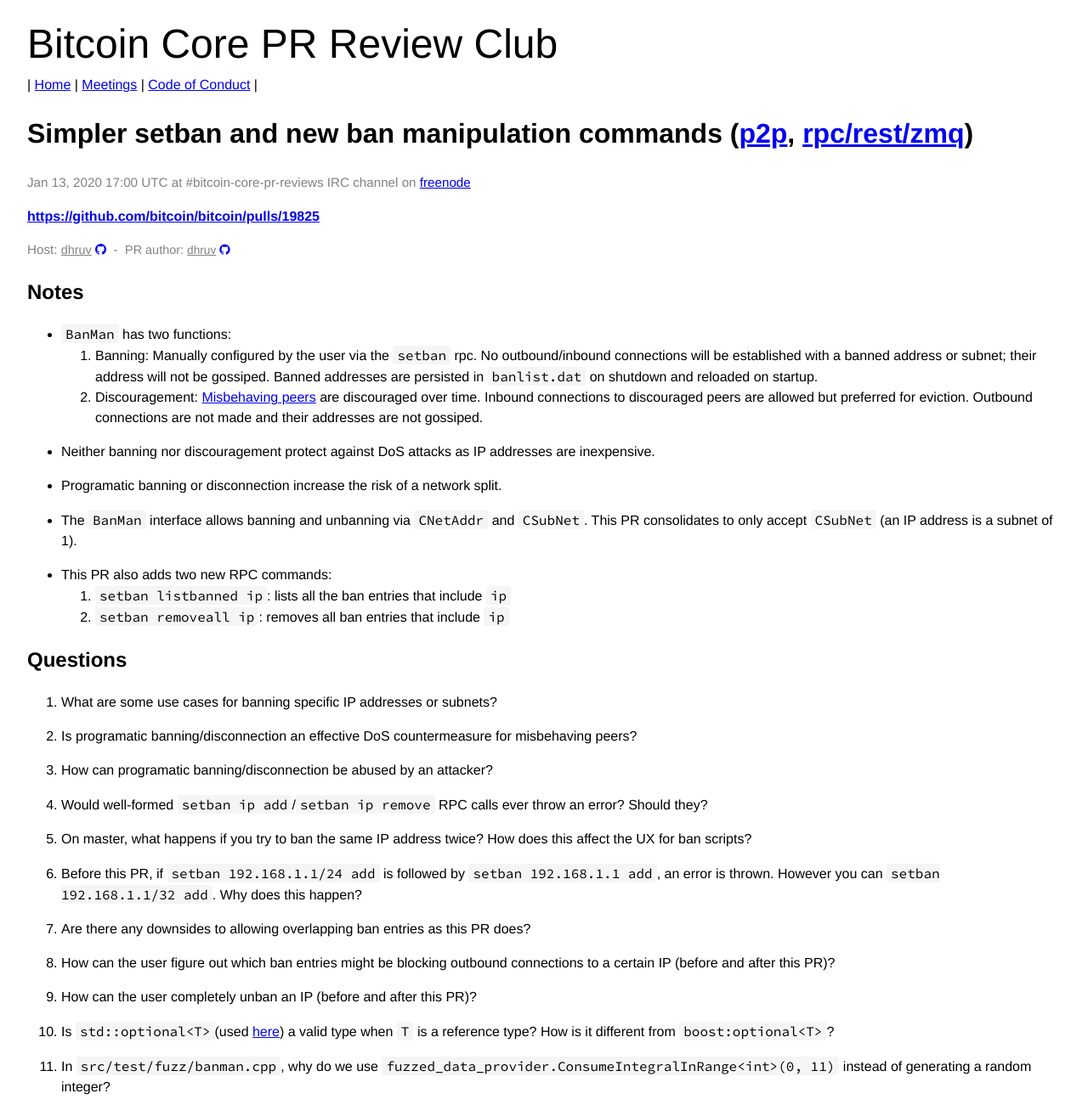
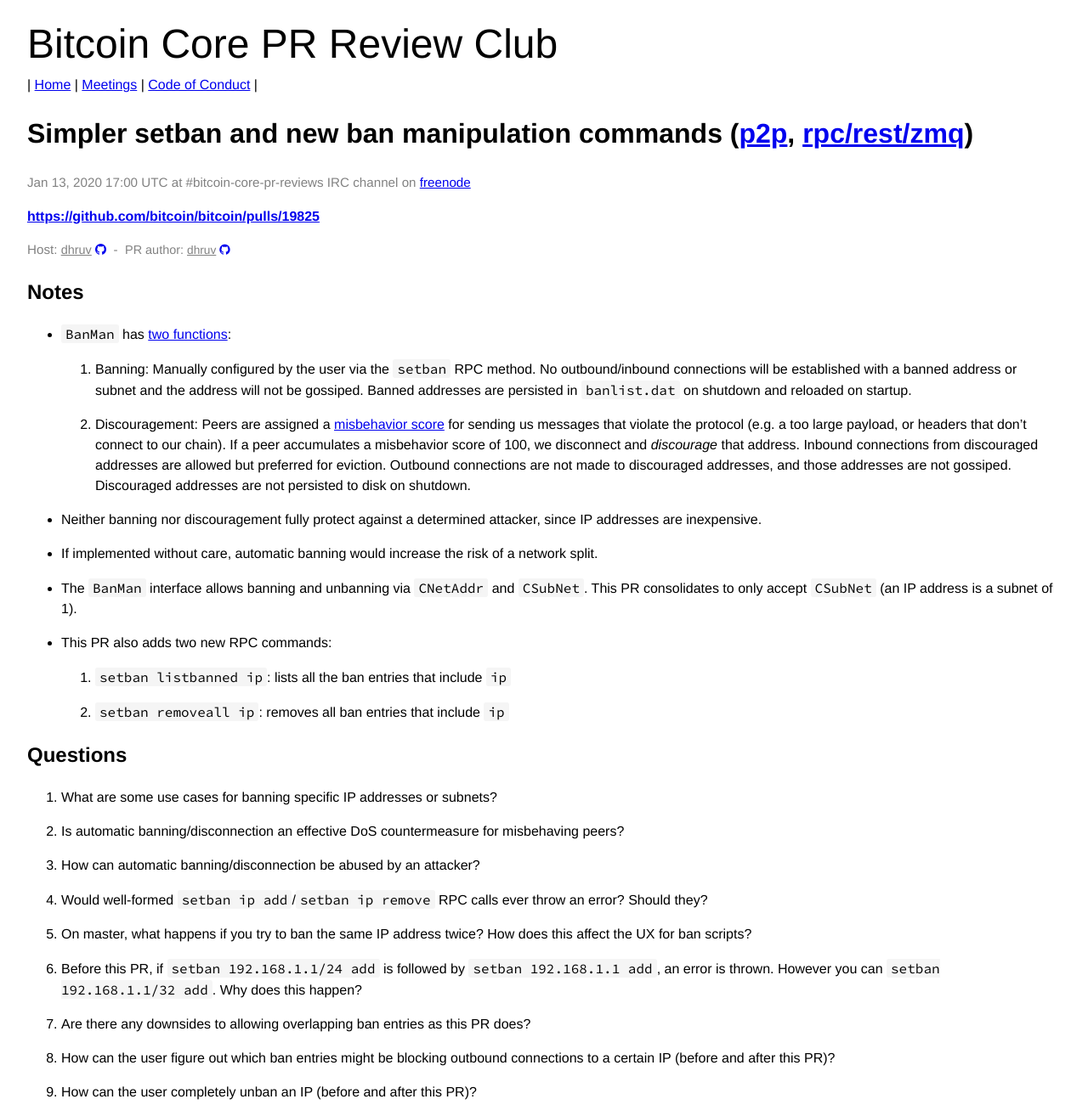
Before and after one commit to bitcoin-core-review-club/website, a Jekyll site: the page built from _posts/2021-01-13-#19825.md, in a window 1280 px wide. Shown: the whole page at 85% size. Built offline with Jekyll 4.4.1, drawn with Linux system fonts in a browser that asks for light colours.

Commit message:
Minor edits to n19825

```diff
--- a/_posts/2021-01-13-#19825.md
+++ b/_posts/2021-01-13-#19825.md
@@ -12,38 +12,46 @@
 
 ## Notes
 
-- `BanMan` has two functions:
-    1. Banning: Manually configured by the user via the `setban` rpc. No
-       outbound/inbound connections will be established with a banned address or
-       subnet; their address will not be gossiped. Banned addresses are
-       persisted in `banlist.dat` on shutdown and reloaded on startup.
-    2. Discouragement: [Misbehaving
-       peers](https://github.com/bitcoin/bitcoin/blob/86a8b35f/src/net_processing.cpp#L1018)
-       are discouraged over time. Inbound connections to discouraged peers are
-       allowed but preferred for eviction. Outbound connections are not made and
-       their addresses are not gossiped.
+- `BanMan` has [two functions](https://github.com/bitcoin/bitcoin/blob/86a8b35f/src/banman.h#L27):
 
-- Neither banning nor discouragement protect against DoS attacks as IP
-  addresses are inexpensive.
+  1. Banning: Manually configured by the user via the `setban` RPC method. No
+     outbound/inbound connections will be established with a banned address or
+     subnet and the address will not be gossiped. Banned addresses are persisted in
+     `banlist.dat` on shutdown and reloaded on startup.
 
-- Programatic banning or disconnection increase the risk of a network split.
+  2. Discouragement: Peers are assigned a [misbehavior
+     score](https://github.com/bitcoin/bitcoin/blob/86a8b35f/src/net_processing.cpp#L1018)
+     for sending us messages that violate the protocol (e.g. a too large
+     payload, or headers that don't connect to our chain). If a peer accumulates a
+     misbehavior score of 100, we disconnect and _discourage_ that address.  Inbound
+     connections from discouraged addresses are allowed but preferred for eviction.
+     Outbound connections are not made to discouraged addresses, and those addresses
+     are not gossiped. Discouraged addresses are not persisted to disk on shutdown.
+
+- Neither banning nor discouragement fully protect against a determined
+  attacker, since IP addresses are inexpensive.
+
+- If implemented without care, automatic banning would increase the risk of a
+  network split.
 
 - The `BanMan` interface allows banning and unbanning via `CNetAddr` and
   `CSubNet`. This PR consolidates to only accept `CSubNet` (an IP address is a
   subnet of 1).
 
 - This PR also adds two new RPC commands:
-    1. `setban listbanned ip`: lists all the ban entries that include `ip`
-    2. `setban removeall ip`: removes all ban entries that include `ip`
+
+  1. `setban listbanned ip`: lists all the ban entries that include `ip`
+
+  2. `setban removeall ip`: removes all ban entries that include `ip`
 
 ## Questions
 
 1.  What are some use cases for banning specific IP addresses or subnets?
 
-2.  Is programatic banning/disconnection an effective DoS countermeasure for
+2.  Is automatic banning/disconnection an effective DoS countermeasure for
     misbehaving peers?
 
-3.  How can programatic banning/disconnection be abused by an attacker?
+3.  How can automatic banning/disconnection be abused by an attacker?
 
 4.  Would well-formed `setban ip add`/`setban ip remove` RPC calls ever throw an
     error? Should they?
@@ -62,15 +70,6 @@
 
 9.  How can the user completely unban an IP (before and after this PR)?
 
-10. Is `std::optional<T>`(used
-    [here](https://github.com/bitcoin/bitcoin/pull/19825/commits/e650bba6fd9bd399ad67a13758189652888bdf04#diff-e9917b4358a3dcbaf2aeb188578d64d7036d45bdccbb5d6daff3f9a5927c6620R156))
-    a valid type when `T` is a reference type? How is it different from
-    `boost:optional<T>`?
-
-11. In `src/test/fuzz/banman.cpp`, why do we use
-    `fuzzed_data_provider.ConsumeIntegralInRange<int>(0, 11)` instead of
-    generating a random integer?
-
 <!-- TODO: After meeting, uncomment and add meeting log between the irc tags
 ## Meeting Log
 
```
